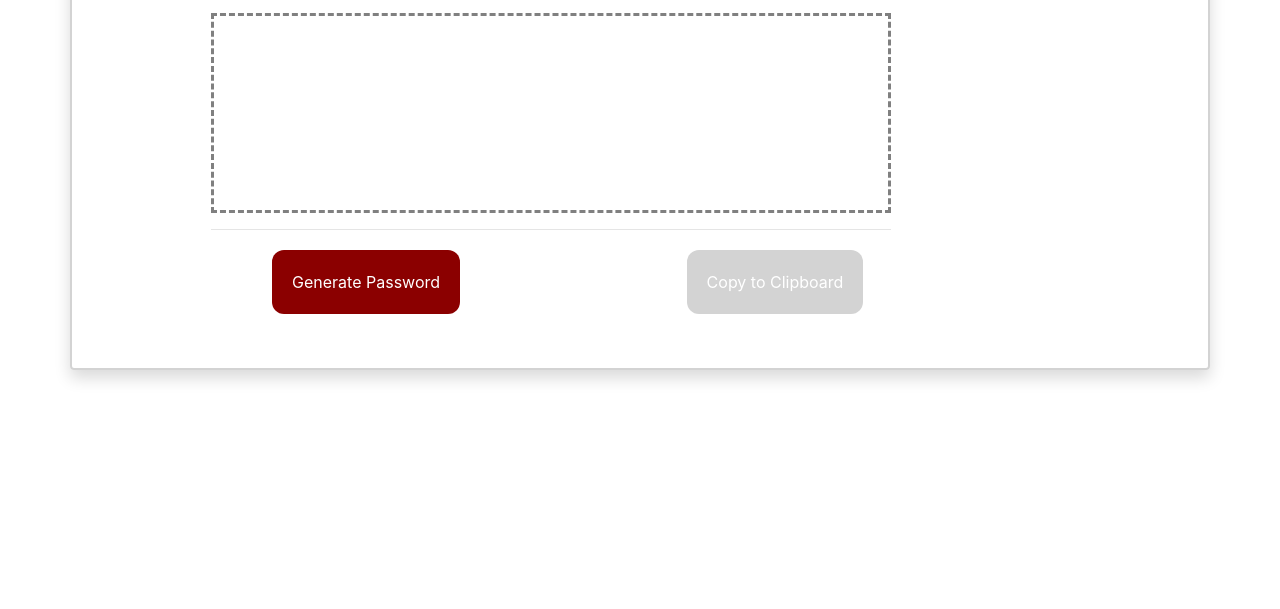
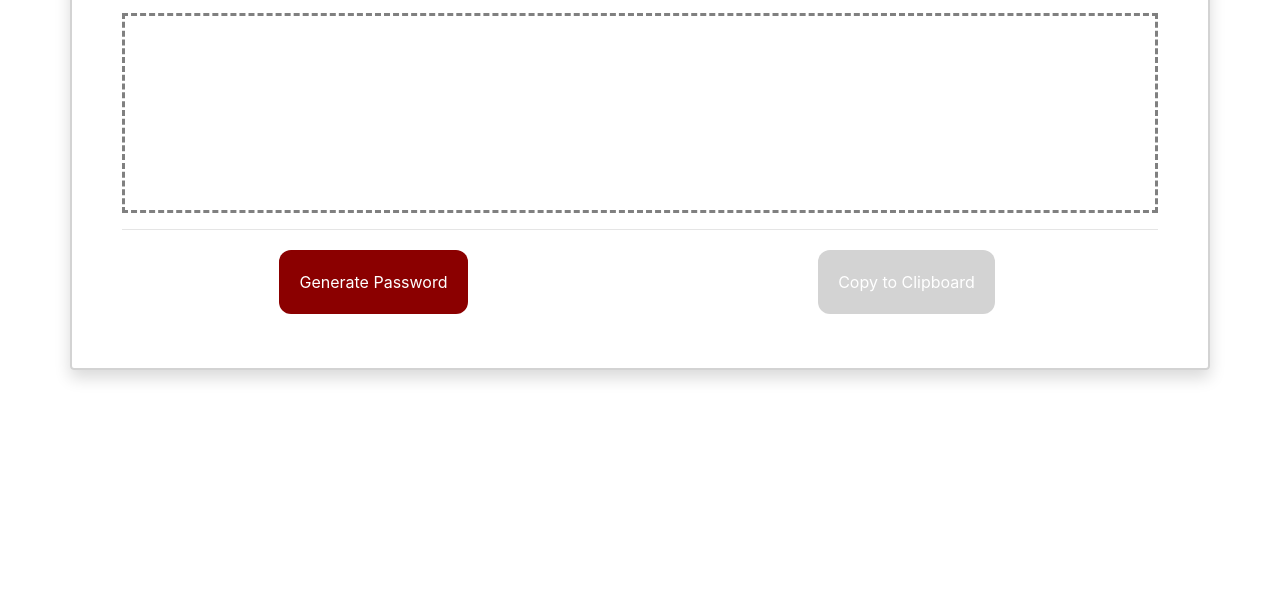
Before and after one commit to mlfiii/password-generator, a plain HTML site: page index.html in a window 1280 px wide. Shown: the part 211-820 px from the top of the page. Drawn offline with nearby package versions, Linux system fonts and the light colour scheme.

Commit message:
Changed some formatting.

```diff
--- a/index.html
+++ b/index.html
@@ -19,8 +19,8 @@
       <h1>Password Generator</h1>
       <hr />
       <div id="content-row" class="row">
-        <div class="col-md-1"></div>
-        <div id="content" class="col-md-8">
+        <!-- <div class="col-md-1"></div> -->
+        <div id="content" class="col-md-12 text-center">
           <h2>Generate a Password</h2>
           <hr />
           <!-- <label for="length">Input Password Length</label>
@@ -40,13 +40,13 @@
           </div>
           <hr />
           <div class="row">
-            <div class="col-md-1"></div>
-            <div id="generate-password-area" class="col-md-7">
+            <!-- <div class="col-md-1"></div> -->
+            <div id="generate-password-area" class="col-md-6">
               <button id="generate" class="generate-password-button">
                 Generate Password
               </button>
             </div>
-            <div id="clipboard-button-area" class="col-md-4">
+            <div id="clipboard-button-area" class="col-md-6">
               <button
                 class="copy-to-clipboard-button"
                 id="clipboard"
```
